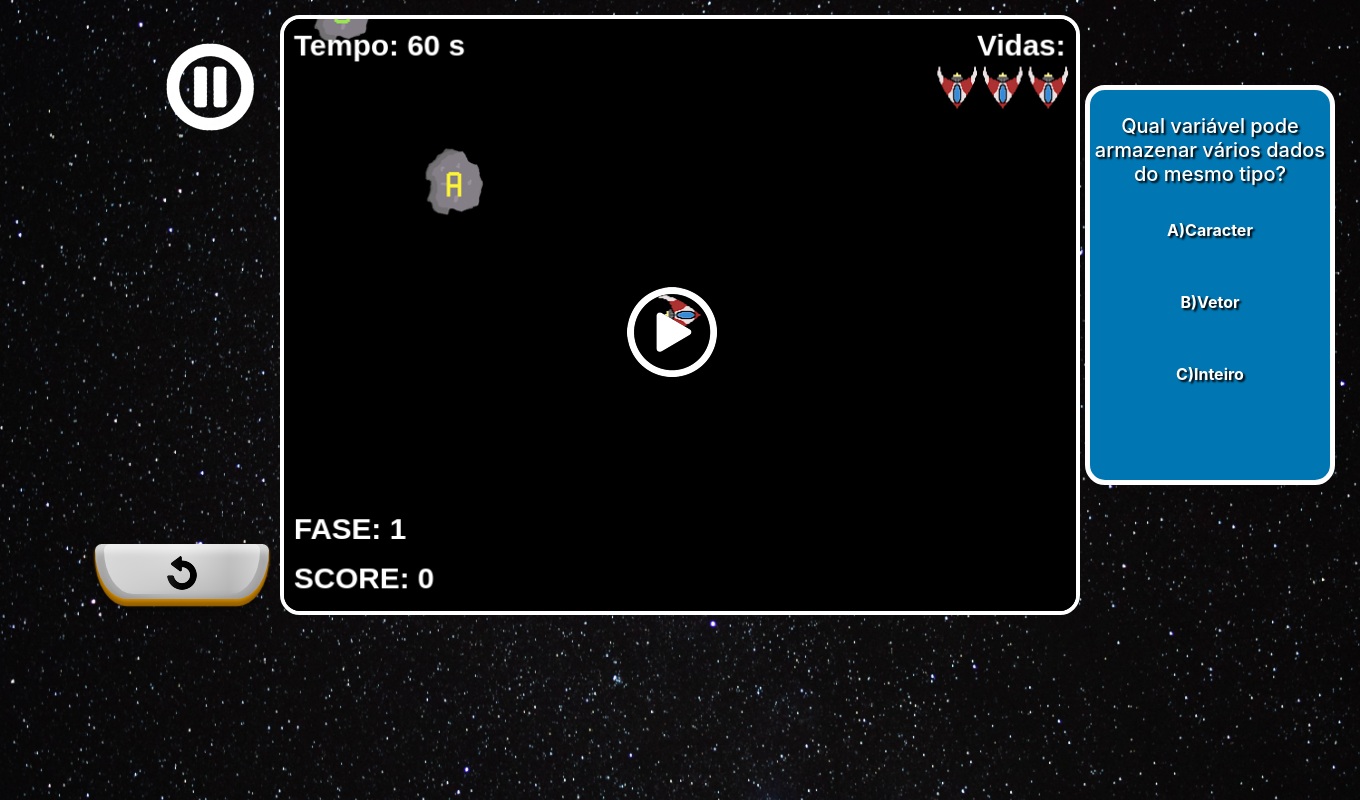
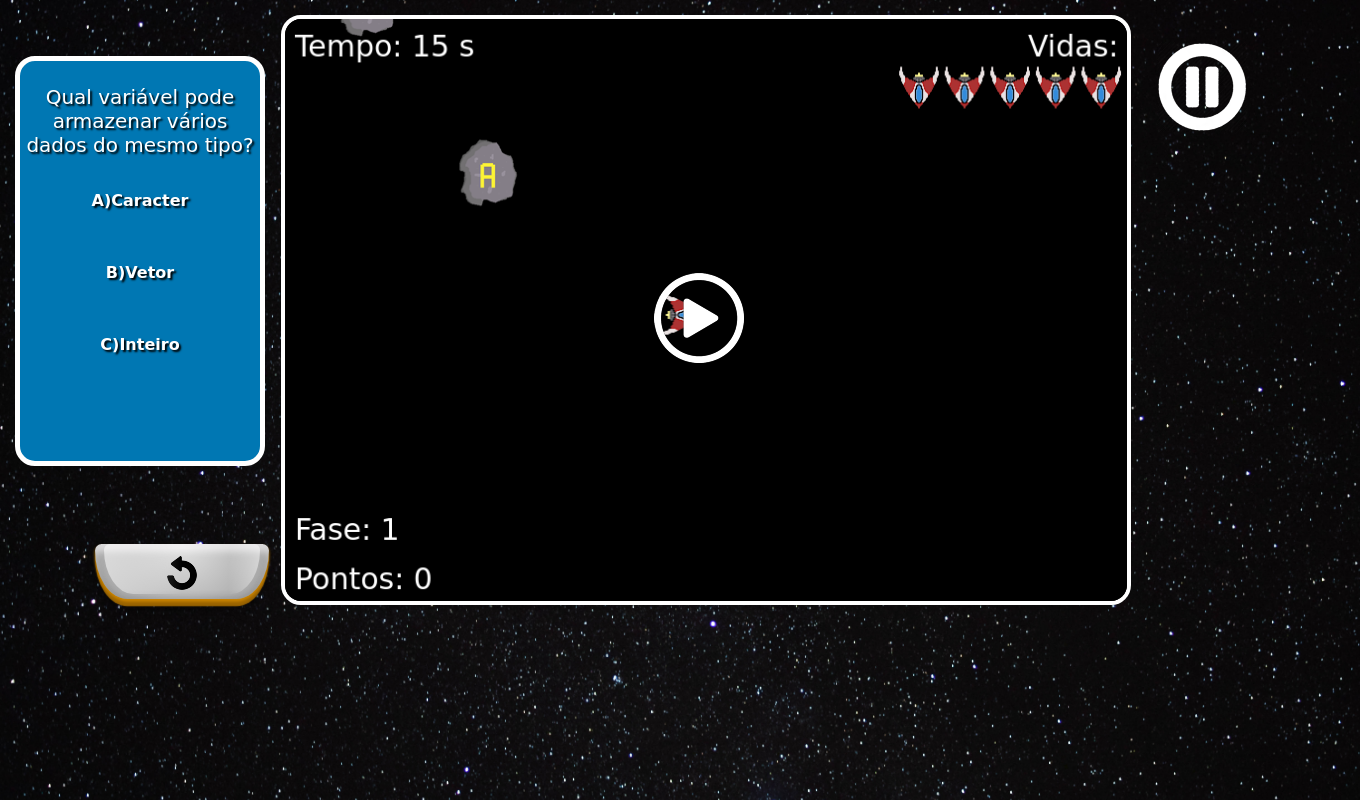
Before and after one commit to starquest-senai/starquest, a PHP site: page /STARQUEST/STARQUEST_JOGO.php in a window 1360 px wide. Run offline with PHP 8.4, Linux system fonts and the light colour scheme; data comes from the database, SQL or seed files in the repository; some web fonts are replaced; grey boxes are pictures that could not be loaded.

Commit message:
Add files via upload

```diff
--- a/STARQUEST/STARQUEST_JOGO.php
+++ b/STARQUEST/STARQUEST_JOGO.php
@@ -12,20 +12,24 @@
     <script src="assets/js/phaser.min.js"></script>
 
     <style type="text/css">
+
         body {
             margin: 15px ;
         }
 		canvas {
-			margin: auto auto;
+			margin-left: 20%;
 			border: 4px solid #ffffff;
-			border-radius:20px;
+			border-radius: 20px;
 		}
+
     </style>
+
 </head>
 <body>
 	<div id="perguntas">
 	</div>
 	<div id="btnFace">
+
 		<iframe src="https://www.facebook.com/plugins/share_button.php?href=https%3A%2F%2Fstarquest2018senai.000webhostapp.
 		com%2Fcssref%2Fpr_background-image.asp&layout=button_count&size=small&mobile_iframe=
 		true&appId=446617082491196&width=113&height=20" width="113" height="20" style="border:none;overflow:hidden"
@@ -37,13 +41,14 @@
 		<a target="_blank" href="https://www.facebook.com/sharer/sharer.
 		php?u=http%3A%2F%2Fstarquest2018senai.000webhostapp.com%2F&src=sdkpreparse"> </a>
 		</div>
+
 	</div>
 
     <!-- PROGRAMAÇÃO DO JOGO -->
 
     <script type="text/javascript">
-
-
+	var game = new Phaser.Game(850, 590, Phaser.CANVAS, 'phaser-example');
+	var scoreGlobal = 0;
 	var arrayPerguntas = new Array();
 	var pergunta;
 
@@ -86,24 +91,27 @@
 
 	}
 
-    var game = new Phaser.Game(800, 600, Phaser.CANVAS, 'phaser-example');
-
-	var scoreGlobal = 0;
-
 	class gameoverState extends Phaser.State{
 
 		constructor() {
 				super();
 				this.button;
+				this.reiniciar;
 			}
 
 		create() {
 
-			this.scoreText = this.add.text(80,520, 'SCORE: 0', { fontSize: '30px', fill: '#FFF' });
-			this.scoreText.setText('SCORE: ' + scoreGlobal);
-			this.add.text(130,140, 'GAME OVER :(', { fontSize: '80px', fill: '#FFF' });
+			this.scoreText = this.add.text(80,520, 'Pontos:', { font: 'Comic Sans MS', fontSize: '30px', fill: '#FFF' });
+			this.scoreText.setText('Pontos: ' + scoreGlobal);
+			this.add.text(130,140, 'GAME OVER :(', { font: 'Comic Sans MS', fontSize: '80px', fill: '#FFF' });
 			this.button = this.game.add.button(420,380, "botao_reiniciar" ,this.play,this);
+			this.add.text(352,440, 'REINICIAR', { font: 'Comic Sans MS', fontSize: '25px', fill: '#FFF' });
 			this.button.anchor.setTo(0.5,0.5);
+			scoreGlobal = 0;
+
+			// Botão reiniciar
+			this.reiniciar = game.input.keyboard.addKey(Phaser.Keyboard.ENTER);
+			this.reiniciar.onDown.add(this.play,this);
 
 			// botão compartilhar
 			var btnFacebook = document.getElementById('btnFace');
@@ -111,7 +119,8 @@
 		}
 
 		play(){
-			counter = 60;
+
+			counter = 5;
 			this.game.state.start('jogo');
 
 			var play = document.getElementById('playjogo');
@@ -123,25 +132,31 @@
 			btnFacebook.style.display = 'none'; // oculta a div
 
 			CarregarPerguntas();
+
 		}
 
 	};
-
 
 	class finalState extends Phaser.State{
 
 		constructor() {
 				super();
 				this.button;
+				this.proximaFase;
 			}
 
 		create() {
 
-			this.scoreText = this.add.text(80,520, 'SCORE: 0', { fontSize: '30px', fill: '#FFF' });
-			this.scoreText.setText('SCORE: ' + scoreGlobal);
-			this.add.text(100,140, '!! PARABÉNS !!', { fontSize: '80px', fill: '#FFF' });
+			this.scoreText = this.add.text(80,520, 'Pontos:', { font: 'Comic Sans MS', fontSize: '30px', fill: '#FFF' });
+			this.scoreText.setText('Pontos: ' + scoreGlobal);
+			this.add.text(130,140, '!! PARABÉNS !!', { font: 'Comic Sans MS', fontSize: '80px', fill: '#FFF' });
 			this.button = this.game.add.button(420,380, "play" ,this.play,this);
+			this.add.text(328,440, 'PROXIMA FASE', { font: 'Comic Sans MS', fontSize: '25px', fill: '#FFF' });
 			this.button.anchor.setTo(0.5,0.5);
+
+			// Botão proxima fase
+			this.proximaFase = game.input.keyboard.addKey(Phaser.Keyboard.ENTER);
+			this.proximaFase.onDown.add(this.play,this);
 
 			// botão compartilhar
 			var btnFacebook = document.getElementById('btnFace');
@@ -149,7 +164,8 @@
 		}
 
 		play(){
-			counter = 60;
+
+			counter = 5;
 			this.game.state.start('jogo');
 
 			var play = document.getElementById('playjogo');
@@ -161,6 +177,7 @@
 			btnFacebook.style.display = 'none'; // oculta a div
 
 			CarregarPerguntas();
+
 		}
 
 	};
@@ -177,9 +194,10 @@
 			this.fireButton;
 			this.scoreText;
 			this.nivelText;
+			this.pause;
+			this.play;
 			this.lives;
 			this.lives_ship;
-			this.score = 0;
 			this.disabledWeapon=false;
 			this.tempoText;
 			this.myArray = ['A', 'B', 'C'];
@@ -200,9 +218,7 @@
 	   create() {
 
 	   		//Jogo inicia pausado
-
 			game.paused = true;
-
 			game.physics.startSystem(Phaser.Physics.ARCADE);
 
 			// Cria asteroides
@@ -235,32 +251,41 @@
 			this.weapon.trackSprite(this.ship, 0, 0, true);
 
 			//  Textos
-			this.scoreText = this.add.text(10,550, 'SCORE: 0', { fontSize: '30px', fill: '#FFF' });
-			this.nivelText = this.add.text(10,500, 'FASE: 1', { fontSize: '30px', fill: '#FFF' });
-			this.tempoText = this.add.text(10,10, 'Tempo restante:' + counter , { fontSize: '30px', fill: '#FFF' });
-
+			this.scoreText = this.add.text(10,550, 'Pontos: ' + scoreGlobal, { font: 'Comic Sans MS', fontSize: '30px', fill: '#FFF' });
+			this.nivelText = this.add.text(10,500, 'Fase: 1', { font: 'Comic Sans MS', fontSize: '30px', fill: '#FFF' });
+			this.tempoText = this.add.text(10,10, 'Tempo restante:' + counter , { font: 'Comic Sans MS', fontSize: '30px', fill: '#FFF' });
 
 			//  Vidas
 			this.lives = game.add.group();
-			game.add.text(game.world.width - 100, 10, 'Vidas: ', { fontSize: '30px', fill: '#fff' });
+			game.add.text(game.world.width - 100, 10, 'Vidas: ', { font: 'Comic Sans MS', fontSize: '30px', fill: '#fff' });
 
-			for (var i = 0; i < 3; i++)
+			for (var i = 0; i < 5; i++)
+
 				{
-				    this.lives_ship = this.lives.create(game.world.width - 120 + (46 * i), 70, 'ship');
+					this.lives_ship = this.lives.create(game.world.width - 210 + (46 * i), 70, 'ship');
 					this.lives_ship.anchor.setTo(0.5, 0.5);
 					this.lives_ship.angle = 90;
 					this.alpha = 0.4;
 				}
 
-			//  Cursor e botão de tiro
+			// Cursor e botão de tiro
 			this.cursors = this.input.keyboard.createCursorKeys();
 			this.fireButton = this.input.keyboard.addKey(Phaser.KeyCode.SPACEBAR);
+
+			// Botão de pause
+			this.pause = game.input.keyboard.addKey(Phaser.Keyboard.P);
+			this.pause.onDown.add(pausarJogo, this);
+
+			// Botão play
+			this.play = game.input.keyboard.addKey(Phaser.Keyboard.ENTER);
+			this.play.onDown.add(playJogo,this);
 
 		}
 
 	   criarGrupo(qtd){
 
 			if(this.game != undefined){
+
 				for (var i = 0; i < qtd; i++)
 				{
 					var c;
@@ -273,8 +298,8 @@
 					c.body.bounce.set(1);
 					c.body.collideWorldBounds = false;
 					c.body.velocity.setTo(60,50);
+				}
 
-				}
 			}
 
 		}
@@ -306,14 +331,14 @@
 			asteroideP.kill();
 
 			if(pergunta.alternativa_correta == asteroideP.data.nome)
-				this.score += 10;
-			else if(this.score >= 5)
-				this.score -= 5;
+				scoreGlobal += 10;
+			else if(scoreGlobal >= 5)
+				scoreGlobal -= 5;
 			else
-				this.score = 0;
-				this.scoreText.setText('SCORE: ' + this.score);
-				setTimeout(function(){ jogoStateObjeto.criarGrupo(1); }, 3000);
-				scoreGlobal = this.score;
+				scoreGlobal = 0;
+
+			this.scoreText.setText('Pontos: ' + scoreGlobal);
+			setTimeout(function(){ jogoStateObjeto.criarGrupo(1); }, 3000);
 
 		}
 
@@ -353,9 +378,10 @@
 			}
 
 			this.nivelText.setText;
+
 			game.world.wrap(this.ship, 16);
 
-			for(var i=0;i<this.group.length;i++){
+			for(var i=0;i < this.group.length;i++){
 
 				game.world.wrap(this.group.children[i], 60);
 
@@ -376,6 +402,7 @@
 	game.state.add('jogo',jogoStateObjeto);
 	game.state.start('jogo');
 
+
 		function pausarJogo() {
 			var play = document.getElementById('playjogo');
 			play.style.display = 'block'; // mostra a div
@@ -385,7 +412,7 @@
 			var play = document.getElementById('playjogo');
 			play.style.display = 'none'; // oculta a div
 			game.paused = false;
-
+			myTimer();
 		}
 		function pause(){
 			clearTimeout(timer);
@@ -401,7 +428,7 @@
 		}
 
 		//contador de tempo restante
-		var counter = 60;
+		var counter = 15;
 		var timer;
 			function myTimer() {
 
@@ -431,7 +458,7 @@
 			<img id="pausajogo" src="img/pause-icon_512x512.png" onclick="pausarJogo(),pause()">
 		</div>
 		<div id="playjogo">
-			<img id="playjogo" src="img/play-icon_342x342.png" onclick="playJogo(),myTimer()">
+			<img id="playjogo" src="img/play-icon_342x342.png" onclick="playJogo()">
 		</div>
 
     <script src="https://code.jquery.com/jquery-3.3.1.slim.min.js" ></script>
--- a/STARQUEST/assets/css/pagina_inicial.css
+++ b/STARQUEST/assets/css/pagina_inicial.css
@@ -20,20 +20,20 @@
 div#btnFace{
     position: absolute;
     margin-left: 65%;
-    margin-top: 46%;
+    margin-top: 38.5%;
     display: none;
 }
 
 div#playjogo{
     position: absolute;
-    margin-left: 45%;
-    margin-top: 20%;
+    margin-left: 47%;
+    margin-top: 19%;
     display: block;
 }
 
 div#pausajogo{
     position: absolute;
-    margin-left: 11%;
+    margin-left: 84%;
     margin-top: 2%;
     display: block;
 }
--- a/STARQUEST/assets/css/perguntas.css
+++ b/STARQUEST/assets/css/perguntas.css
@@ -3,16 +3,17 @@
 div#perguntas{
 	position: absolute;
     width: 250px;
-    height: 400px;
+    height: 410px;
 	text-align: center;
     border: 5px solid #ffffff;
 	border-radius: 20px;
-    margin-left: 1070px;
-    margin-top: 70px;
+    margin-top: 3%;
     background-color: #0077b3;
 	color: #ffffff;
 	text-shadow: 2px 2px 2px black;
+	font-family: Comic Sans MS;
 }
+
 div#perguntas h1{
     font-size: 15pt;
     text-align: center;
```
